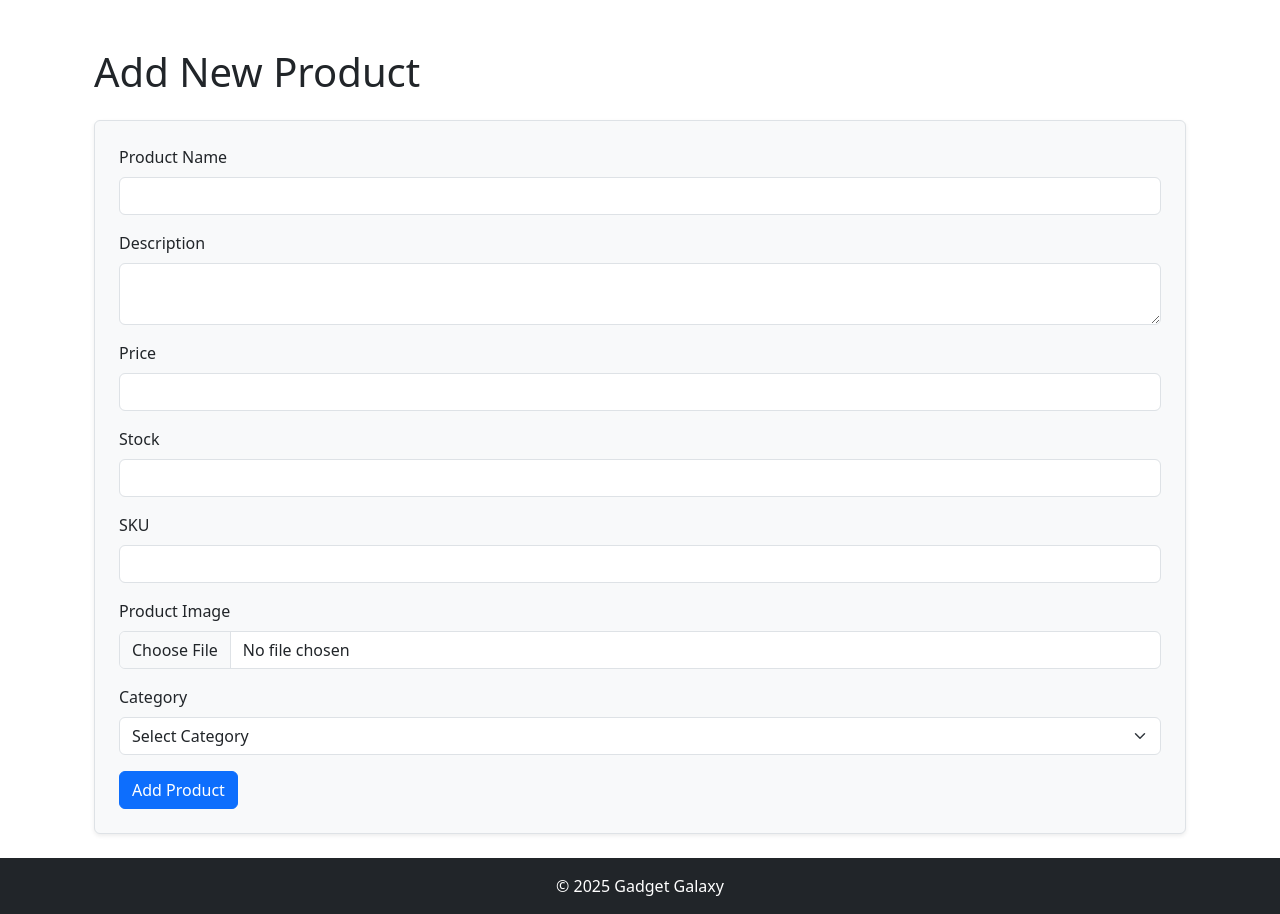
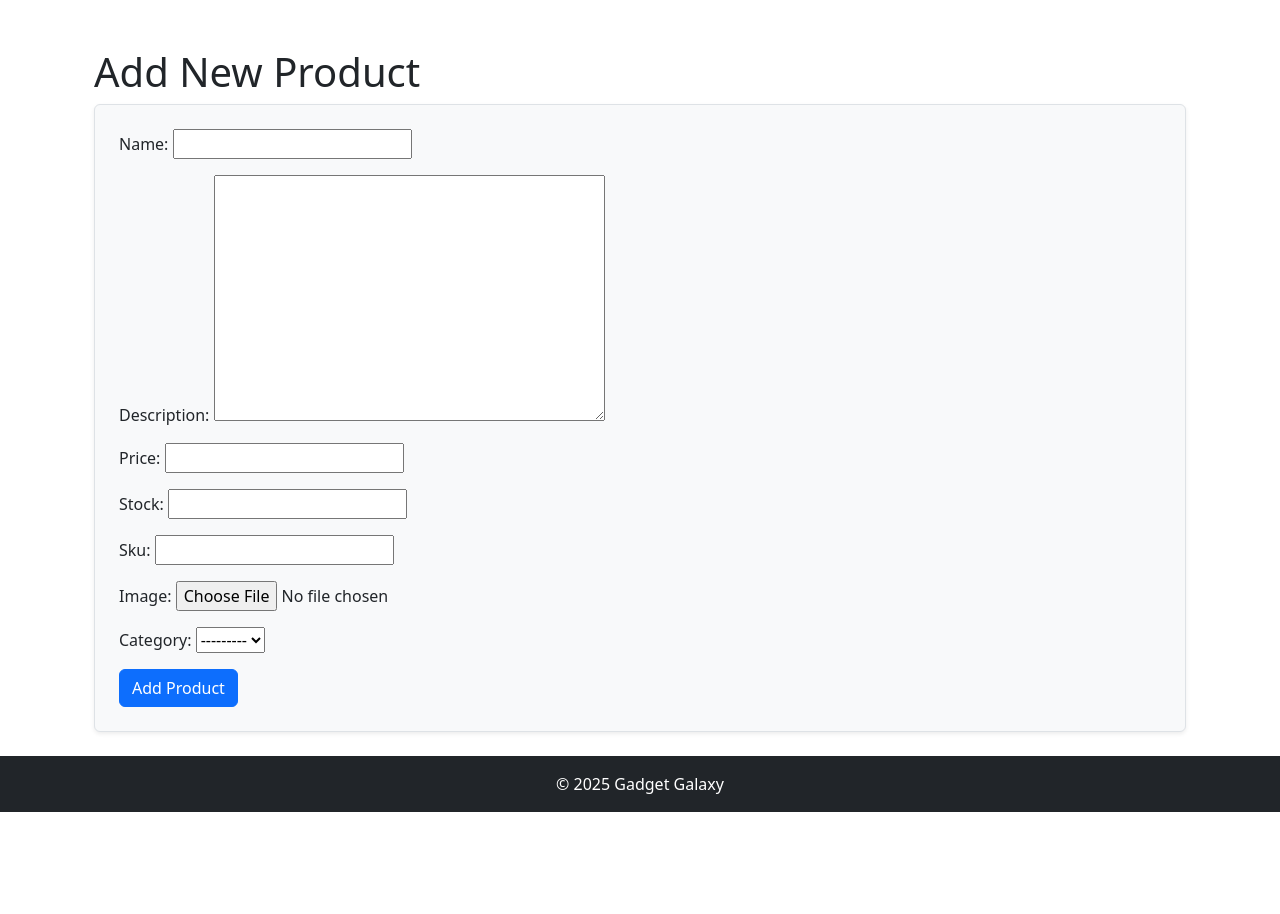
Before and after one commit to aahmed1009/gadget_galaxy-Django, a Django app: page /products/new/ in a window 1280 px wide. Shown: the part 112-1026 px from the top of the page. After the commit the page ends 924 px from the top, so only its background shows below. Run offline with Django 5.2, Linux system fonts and the light colour scheme; data that the repository does not hold is empty.

Commit message:
Product-->insert using model form

```diff
--- /dev/null
+++ b/product/forms.py
@@ -0,0 +1,6 @@
+from django import forms
+from .models import Product
+class ProductForm(forms.ModelForm):
+  class Meta:
+    model = Product
+    fields= ['name', 'description', 'price', 'stock', 'sku', 'image', 'category']
--- a/product/templates/new_product.html
+++ b/product/templates/new_product.html
@@ -1,4 +1,16 @@
 {% extends "index.html" %} {% block content %}
+<div class="container mt-4">
+  <h1>Add New Product</h1>
+  <form
+    method="post"
+    enctype="multipart/form-data"
+    class="border p-4 rounded shadow-sm bg-light"
+  >
+    {% csrf_token %} {{ form.as_p }}
+    <button type="submit" class="btn btn-primary">Add Product</button>
+  </form>
+</div>
+{% endblock %} {% comment %} {% extends "index.html" %} {% block content %}
 <div class="container mt-4">
   <h1 class="mb-4">Add New Product</h1>
 
@@ -80,4 +92,4 @@
     <button type="submit" class="btn btn-primary">Add Product</button>
   </form>
 </div>
-{% endblock %}
+{% endblock %} {% endcomment %}
--- a/product/views.py
+++ b/product/views.py
@@ -4,6 +4,7 @@ from category.models import Category
 from .models import Product
 from django.http import HttpResponse
 from category.models import Category
+from .forms import ProductForm
 # Create your views here.
 def index(request):
     return render(request, 'index.html')
@@ -45,15 +46,26 @@ def product_detail(request, product_id):
 #         context['msg'] = 'Product added successfully'
 
 #     return render(request, 'new_product.html', context)
+# TODO:class Method
+# def product_new(request):
+#     categories = Category.objects.all()
+#     context = {'categories': categories}
+
+#     if request.method == 'POST':
+#         Product.create_from_request(request.POST, request.FILES)
+#         context['msg'] = 'Product added successfully'
+
+#     return render(request, 'new_product.html', context)
 def product_new(request):
-    categories = Category.objects.all()
-    context = {'categories': categories}
+    if request.method == 'POST':
+        form = ProductForm(request.POST, request.FILES)
+        if form.is_valid():
+            form.save()
+            return redirect('product_admin')
+    else:
+        form = ProductForm()
 
-    if request.method == 'POST':
-        Product.create_from_request(request.POST, request.FILES)
-        context['msg'] = 'Product added successfully'
-
-    return render(request, 'new_product.html', context)
+    return render(request, 'new_product.html', {'form': form})
 def product_update(request, id):
     product = get_object_or_404(Product, pk=id)
     categories = Category.objects.all()
```
Also changed, not shown: media/product_images/download_D3FfWhN.jpeg (added).
